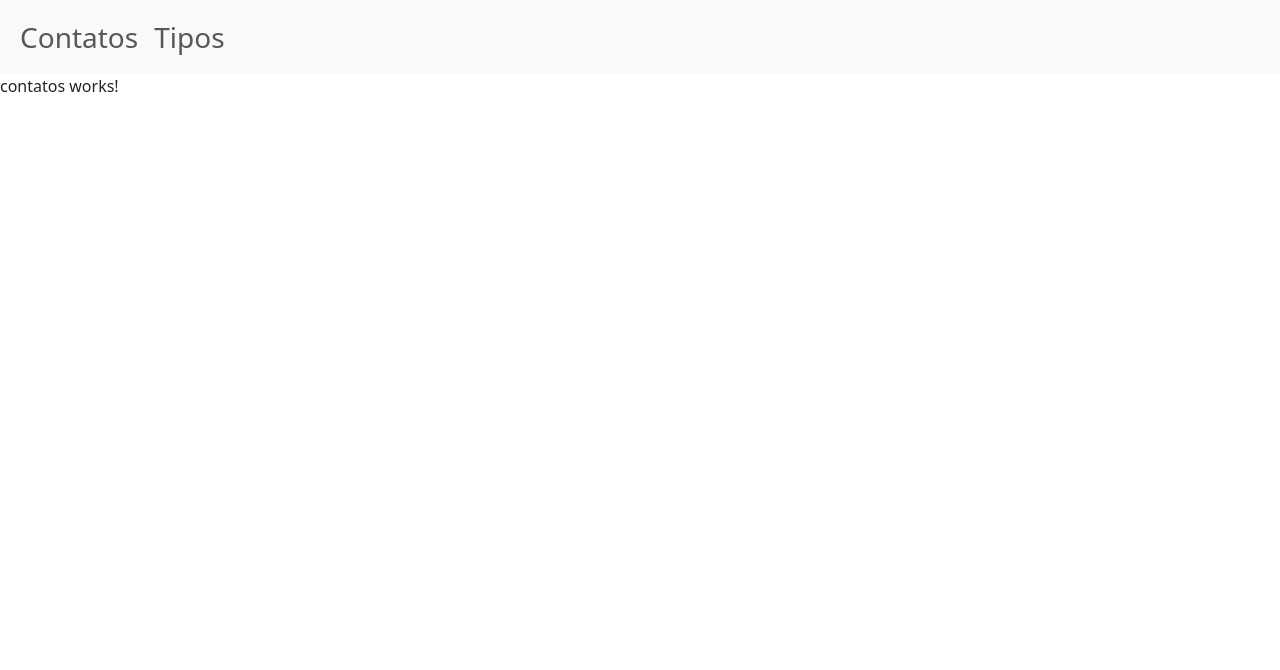
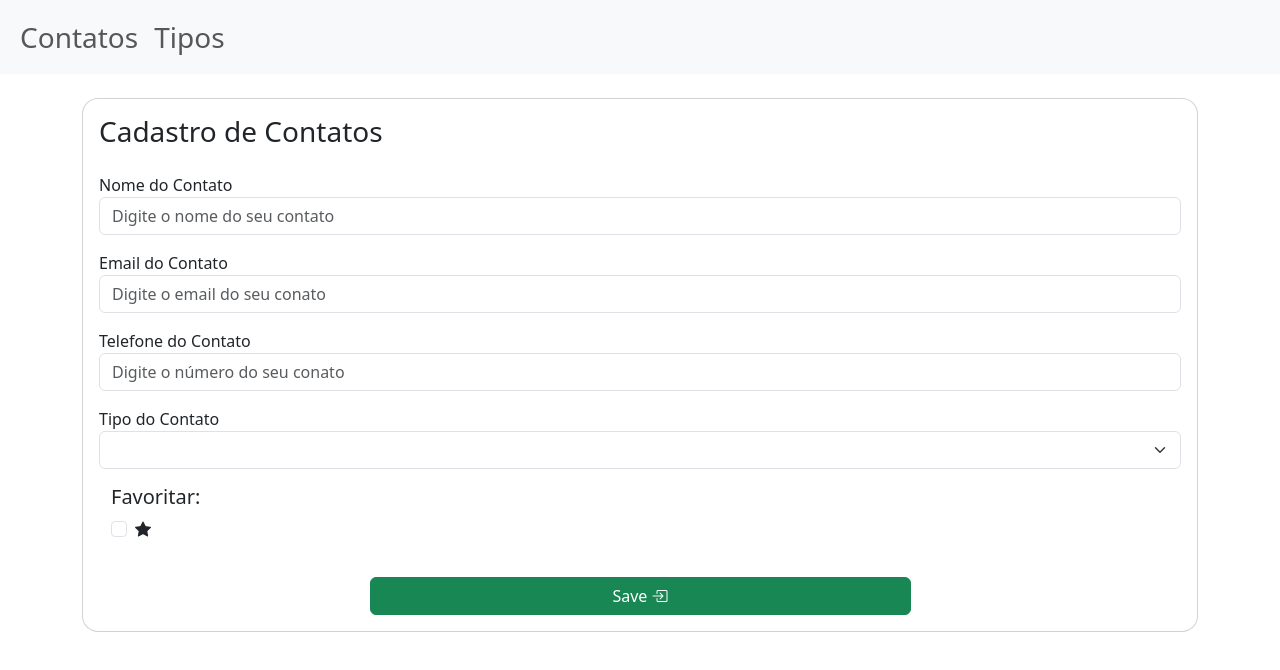
Before and after one commit to AngeloModanez/Prova-Angular, an Angular app: page /contatos in a window 1280 px wide. Shown: the top 670 px of the page. Built offline with nearby package versions, Linux system fonts and the light colour scheme; data requests are answered from the project's data file.

Commit message:
Salvar de Contatos

```diff
--- a/db.json
+++ b/db.json
@@ -2,9 +2,23 @@
   "tipos": [
     {
       "id": 1,
-      "tipo": "testte",
-      "descricao": "coisa"
+      "tipo": "Amigo",
+      "descricao": "Um belo amigo"
+    },
+    {
+      "id": 2,
+      "tipo": "Inimigos",
+      "descricao": "ODEIO"
     }
   ],
-  "contatos": []
+  "contatos": [
+    {
+      "id": 1,
+      "nome": "BABABA",
+      "email": "baba@gmail.com",
+      "telefone": "+55 22 30430403434",
+      "tipoId": 2,
+      "favorito": false
+    }
+  ]
 }
--- a/src/app/app.module.ts
+++ b/src/app/app.module.ts
@@ -1,5 +1,5 @@
 import { NgModule } from '@angular/core';
-import { BrowserModule, provideClientHydration } from '@angular/platform-browser';
+import { BrowserModule } from '@angular/platform-browser';
 
 import { AppRoutingModule } from './app-routing.module';
 import { AppComponent } from './app.component';
--- /dev/null
+++ b/src/app/contato.service.ts
@@ -0,0 +1,18 @@
+import { HttpClient } from '@angular/common/http';
+import { Injectable } from '@angular/core';
+import { Observable } from 'rxjs';
+import { Contato } from './contato';
+
+@Injectable({
+  providedIn: 'root'
+})
+export class ContatoService {
+
+  apiUrl = "http://localhost:3000/contatos"
+
+  constructor(private httpClient: HttpClient) { }
+
+  save(contato: Contato): Observable<Contato> {
+    return this.httpClient.post<Contato>(this.apiUrl, contato)
+  }
+}
--- /dev/null
+++ b/src/app/contato.ts
@@ -0,0 +1,8 @@
+export interface Contato{
+  id: number;
+  nome: String;
+  email: String;
+  telefone: String;
+  tipoId: number;
+  favorito: boolean
+}
--- a/src/app/contatos/contatos.component.html
+++ b/src/app/contatos/contatos.component.html
@@ -1 +1,49 @@
-<p>contatos works!</p>
+<main class="container mt-4">
+  <form [formGroup]="contatoFormGroup">
+    <div class="card rounded-4 p-3">
+      <h3 class="mb-4">Cadastro de Contatos</h3>
+      <section class="row mb-3">
+        <label for="nome">Nome do Contato</label>
+        <div>
+          <input class="form-control" formControlName="nome" type="text" placeholder="Digite o nome do seu contato">
+        </div>
+      </section>
+      <section class="row mb-3">
+        <label for="email">Email do Contato</label>
+        <div>
+          <input class="form-control" formControlName="email" type="text" placeholder="Digite o email do seu conato">
+        </div>
+      </section>
+      <section class="row mb-3">
+        <label for="telefone">Telefone do Contato</label>
+        <div>
+          <input class="form-control" formControlName="telefone" type="text"
+            placeholder="Digite o número do seu conato">
+        </div>
+      </section>
+      <section class="row mb-3">
+        <label for="tipoId">Tipo do Contato</label>
+        <div>
+          <select class="form-select" formControlName="tipoId" [compareWith]="compareTipos">
+            <option *ngFor="let tipo of arrayTipo" [ngValue]="tipo.id">{{tipo.tipo}}</option>
+          </select>
+        </div>
+      </section>
+      <section class="row mb-3">
+        <div class="form-check">
+            <h5 class="form-label">Favoritar:</h5>
+          <div class="form-check">
+            <input class="form-check-input" type="checkbox" formControlName="favorito">
+            <label class="form-check-label"><i class="bi bi-star-fill"></i></label>
+          </div>
+        </div>
+      </section>
+      <section class="row">
+        <div class="btn-save text-center">
+          <button class="btn btn-success w-50 mt-3" type="submit" (click)="save()">Save
+            <i class="bi bi-box-arrow-in-right"></i></button>
+        </div>
+      </section>
+    </div>
+  </form>
+</main>
--- a/src/app/contatos/contatos.component.ts
+++ b/src/app/contatos/contatos.component.ts
@@ -1,10 +1,57 @@
-import { Component } from '@angular/core';
+import { Component, OnInit } from '@angular/core';
+import { FormBuilder, FormGroup } from '@angular/forms';
+import { ContatoService } from '../contato.service';
+import { Contato } from '../contato';
+import { Tipo } from '../tipo';
+import { TipoService } from '../tipo.service';
 
 @Component({
   selector: 'app-contatos',
   templateUrl: './contatos.component.html',
   styleUrl: './contatos.component.css'
 })
-export class ContatosComponent {
+export class ContatosComponent implements OnInit {
+  arrayContato: Contato[] = [];
+  arrayTipo: Tipo[] = [];
+  contatoFormGroup: FormGroup;
 
+  constructor(
+    private formBuilder: FormBuilder,
+    private contatoService: ContatoService,
+    private tipoService: TipoService
+  ) {
+    this.contatoFormGroup = formBuilder.group({
+      id: [''],
+      nome: [''],
+      email: [''],
+      telefone: [''],
+      tipoId: [''],
+      favorito: [false]
+    })
+  }
+
+  ngOnInit(): void {
+    this.loadTipo();
+  }
+
+  loadTipo() {
+    this.tipoService.load().subscribe({
+      next: data => {
+        this.arrayTipo = data;
+      }
+    });
+  }
+
+  save() {
+    this.contatoService.save(this.contatoFormGroup.value).subscribe({
+      next: data => {
+        this.arrayContato.push(data);
+        this.contatoFormGroup.reset();
+      },
+    });
+  }
+
+  compareTipos(tipo1: Tipo, tipo2: Tipo): boolean {
+    return tipo1 && tipo2 ? tipo1.id === tipo2.id : tipo1 === tipo2;
+  }
 }
--- a/src/app/tipos/tipos.component.ts
+++ b/src/app/tipos/tipos.component.ts
@@ -23,7 +23,9 @@ export class TiposComponent implements OnInit {
     })
   }
 
-  ngOnInit(): void { }
+  ngOnInit(): void {
+    this.loadTipo();
+  }
 
   loadTipo() {
     this.tipoService.load().subscribe({
```
Also changed, not shown: 1 other file (tests, documents, lock files or other folders).
